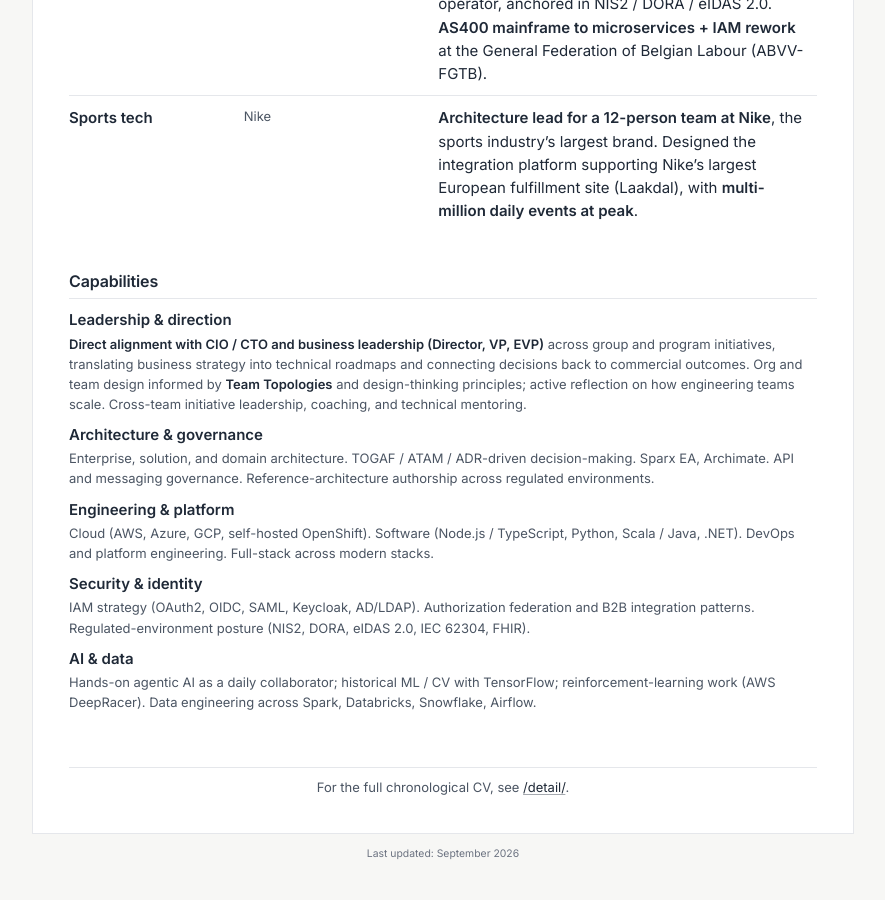
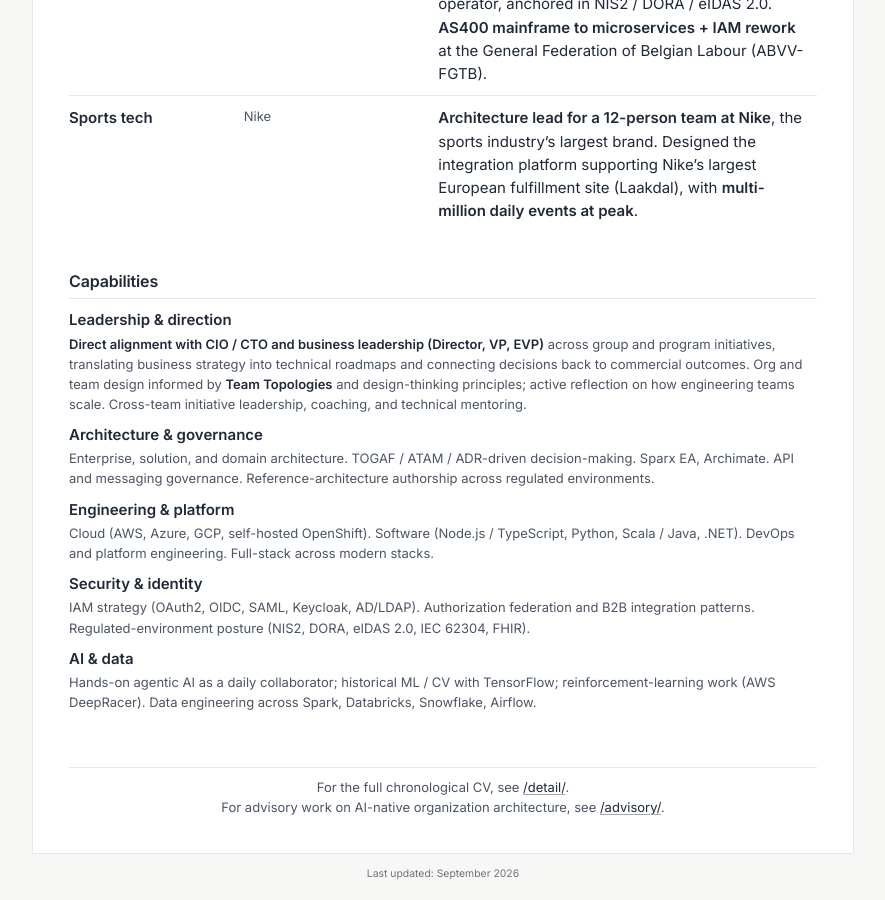
Before and after one commit to romdj/romdj.github.io, a Jekyll site: the page built from index.html, in a window 1280 px wide and 900 px high, scrolled down 1148 px. Shown: the whole window, without its empty margins (197-1082 px from the left). Built offline with Jekyll 4.4.1, drawn with Linux system fonts in a browser that asks for light colours; nearby versions of some CDN libraries.

Commit message:
feat: cross-link the profile and advisory pages
Each page now points at the other, so someone landing on the wrong one
can get to the right one without going back to whoever sent the link.

Deliberately not a triage homepage. A landing page that opens by asking
which version of Romain you would like is the navigational form of the
same non-commitment the reviewer personas flagged repeatedly in the
resume copy, and it adds a click before any persuasive content. Since
these links get sent directly to specific people rather than found
organically, each page should make one committed case and simply note
that the other exists.

- One-pager: adds a line pointing to /advisory/ alongside the existing
  /detail/ reference.
- Advisory: links back to / rather than /detail/, since someone
  evaluating an advisor wants positioning and track record, not a
  chronological job history.

If advisory ever becomes the primary track rather than a parallel one,
the fix is to swap which page lives at /, decided when the facts change
rather than pre-emptively.

```diff
--- a/_includes/advisory_body.html
+++ b/_includes/advisory_body.html
@@ -110,4 +110,8 @@
     </section>
     {% endif %}
 
+    <div class="detail-link">
+        For background and track record, see <a href="{{ '/' | relative_url }}">the profile</a>.
+    </div>
+
 </div>
--- a/_includes/onepager_body.html
+++ b/_includes/onepager_body.html
@@ -14,7 +14,8 @@
     {% include skills.html %}
     <br/>
     <div class="detail-link">
-        For the full chronological CV, see <a href="{{ '/detail/' | relative_url }}">/detail/</a>.
+        For the full chronological CV, see <a href="{{ '/detail/' | relative_url }}">/detail/</a>.<br/>
+        For advisory work on AI-native organization architecture, see <a href="{{ '/advisory/' | relative_url }}">/advisory/</a>.
     </div>
 </div>
 
```
